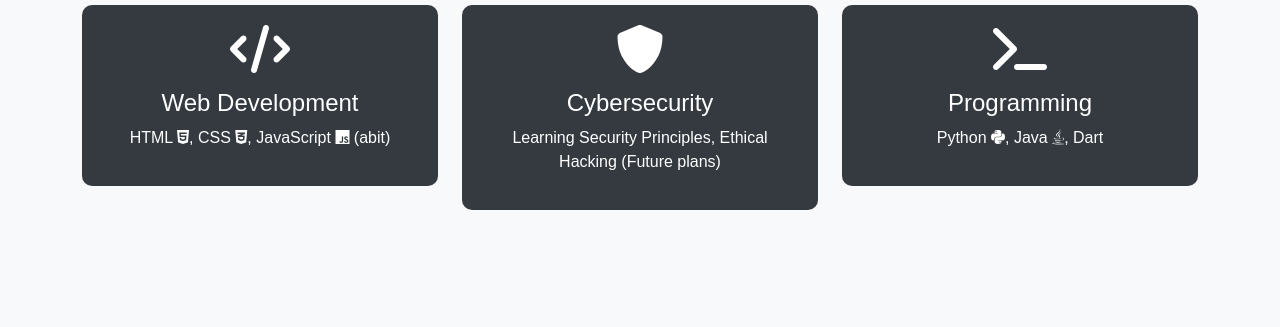
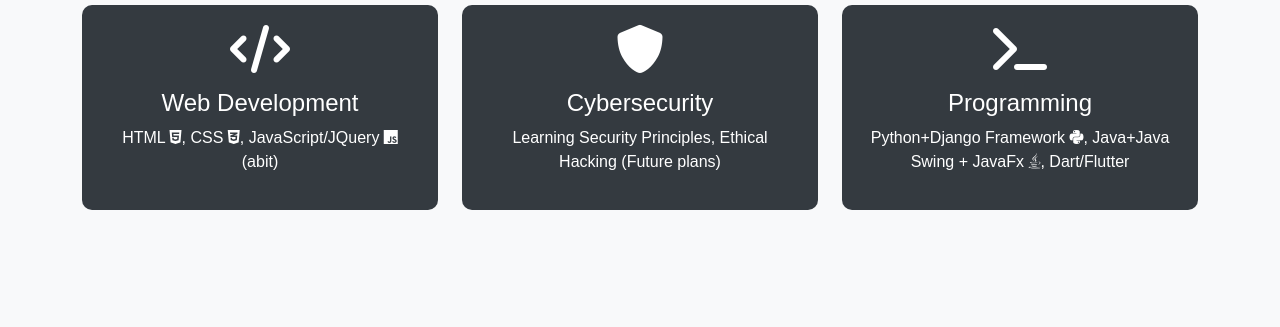
Before and after one commit to NigelNk/nigelnk.github.io, a plain HTML site: page index.html in a window 1280 px wide. Shown: the part 1100-1427 px from the top of the page. Drawn offline with nearby package versions, Linux system fonts and the light colour scheme.

Commit message:
Update index.html

```diff
--- a/index.html
+++ b/index.html
@@ -72,7 +72,7 @@
                     <div class="icon-box">
                         <i class="fas fa-code fa-3x mb-3"></i>
                         <h4>Web Development</h4>
-                        <p>HTML <i class="fab fa-html5"></i>, CSS <i class="fab fa-css3-alt"></i>, JavaScript <i class="fab fa-js"></i> (abit)</p>
+                        <p>HTML <i class="fab fa-html5"></i>, CSS <i class="fab fa-css3-alt"></i>, JavaScript/JQuery <i class="fab fa-js"></i> (abit)</p>
                     </div>
                 </div>
                 <div class="col-md-4">
@@ -86,7 +86,7 @@
                     <div class="icon-box">
                         <i class="fas fa-terminal fa-3x mb-3"></i>
                         <h4>Programming</h4>
-                        <p>Python <i class="fab fa-python"></i>, Java <i class="fab fa-java"></i>, Dart</i></p>
+                        <p>Python+Django Framework <i class="fab fa-python"></i>, Java+Java Swing + JavaFx <i class="fab fa-java"></i>, Dart/Flutter</i></p>
                     </div>
                 </div>
             </div>
```
